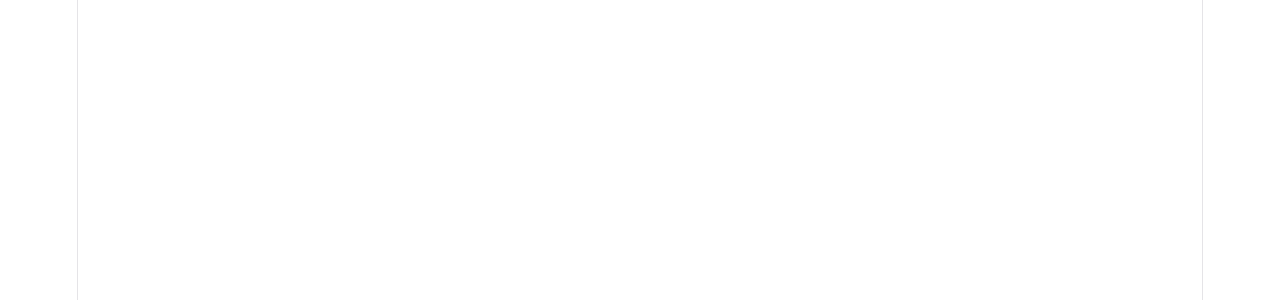
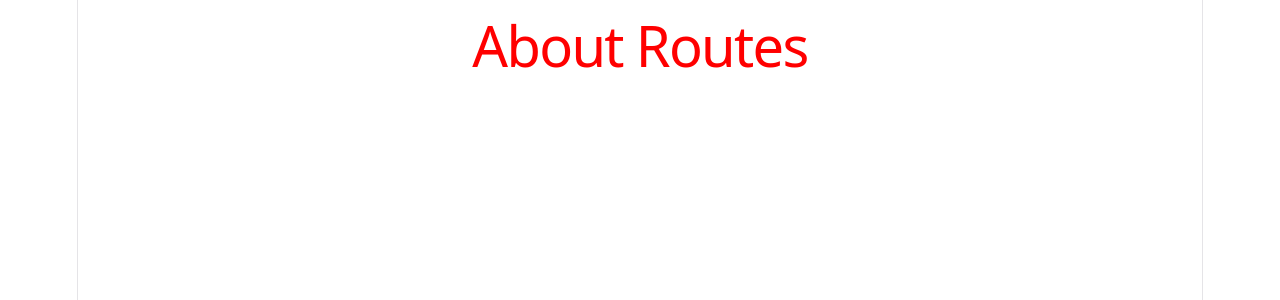
Before and after one commit to rr-emai/Git-Demo, a React (Vite) app: page /about in a window 1280 px wide. Before the commit this address had no page. Shown: the top 300 px of the page. Built offline with nearby package versions, Linux system fonts and the light colour scheme.

Commit message:
added-about-page and routes

```diff
--- a/src/App.tsx
+++ b/src/App.tsx
@@ -1,13 +1,14 @@
 import { type JSX } from "react";
 import "./App.css";
 import { Route, Routes } from "react-router-dom";
+import About from "./pages/About";
 
 function App(): JSX.Element {
   return (
     <>
       <Routes>
         <Route path="/home" element={<h2>Home Routes</h2>} />
-        {/* <Route /> */}
+        <Route path="/about" element={<About />} />
       </Routes>
     </>
   );
--- /dev/null
+++ b/src/pages/About.tsx
@@ -0,0 +1,7 @@
+import { type JSX } from "react";
+
+const About = (): JSX.Element => {
+  return <h1 style={{ color: "red" }}>About Routes</h1>;
+};
+
+export default About;
```
